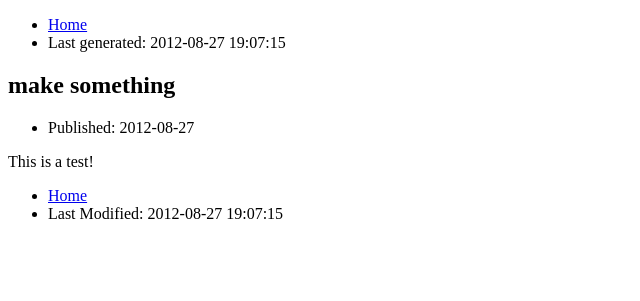
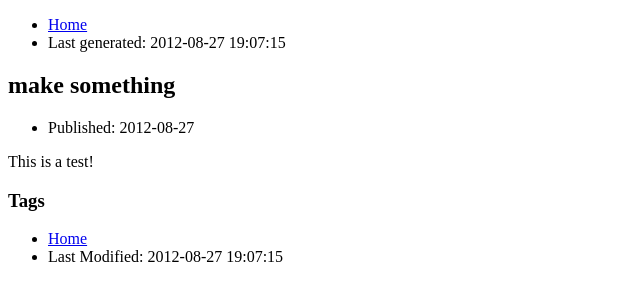
Before and after one commit to serverhorror/serverhorror.github.com, a Jekyll site: the page built from _posts/2012-08-27-make-something.md, in a window 1280 px wide. Shown: the top 301 px of the page, without its empty margins (0-640 px from the left). Built offline with Jekyll 4.4.1, drawn with Linux system fonts in a browser that asks for light colours; Markdown is read by kramdown in place of the engine named in the settings.

Commit message:
test-css-taglist

```diff
--- a/_layouts/post.html
+++ b/_layouts/post.html
@@ -13,8 +13,9 @@ layout: default
     {{ content }}
 
     {% if page.tags != null %}
-    <section>
-        <ul class="taglist">
+    <section class="taglist">
+        <h1>Tags</h1>
+        <ul>
             {% for tag in page.tags %}
             <li>{{ tag }}</li>
             {% endfor %}
```
